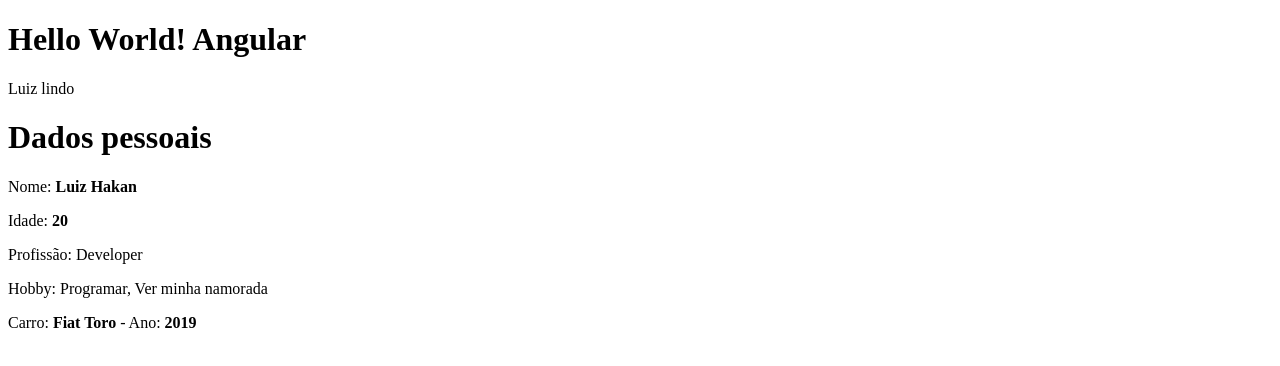
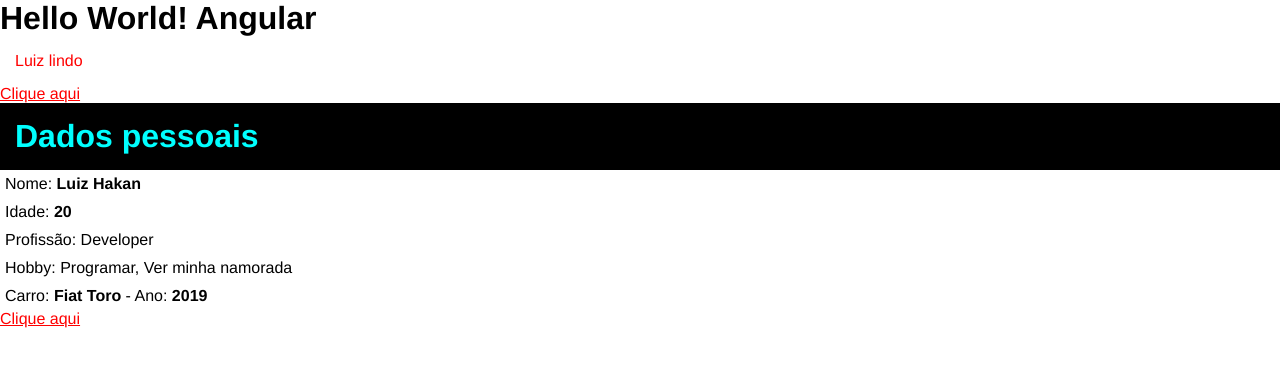
Before and after one commit to luizhakan/angular, an Angular app in the folder hello-world/: page / in a window 1280 px wide. Shown: the top 366 px of the page. Built offline with nearby package versions, Linux system fonts and the light colour scheme.

Commit message:
css no angular

```diff
--- a/hello-world/src/app/app.component.css
+++ b/hello-world/src/app/app.component.css
@@ -0,0 +1,4 @@
+p {
+    color: red;
+    padding: 15px;
+}
--- a/hello-world/src/app/app.component.html
+++ b/hello-world/src/app/app.component.html
@@ -1,4 +1,7 @@
 <h1>Hello World! Angular</h1>
 <p>Luiz lindo</p>
 
+<div><a href="#">Clique aqui</a></div>
+
+
 <app-first-component></app-first-component>
--- a/hello-world/src/app/components/first-component/first-component.component.css
+++ b/hello-world/src/app/components/first-component/first-component.component.css
@@ -0,0 +1,9 @@
+.title {
+    background: #000;
+    color: aqua;
+    padding: 15px;
+}
+
+p {
+    padding: 5px;
+}
--- a/hello-world/src/app/components/first-component/first-component.component.html
+++ b/hello-world/src/app/components/first-component/first-component.component.html
@@ -1,4 +1,4 @@
-<h1>Dados pessoais</h1>
+<h1 class="title">Dados pessoais</h1>
 
 <p>
   Nome: <strong>{{ name }}</strong>
@@ -11,3 +11,5 @@
 <p>
   Carro: <strong>{{ car.name }}</strong> - Ano: <strong>{{ car.year }}</strong>
 </p>
+
+<div><a href="#">Clique aqui</a></div>
--- a/hello-world/src/styles.css
+++ b/hello-world/src/styles.css
@@ -1 +1,13 @@
-/* You can add global styles to this file, and also import other style files */
+* {
+  margin: 0;
+  padding: 0;
+  font-family: Helvetica;
+}
+
+a {
+  color: red;
+}
+
+a:hover {
+  color: blue;
+}
```
